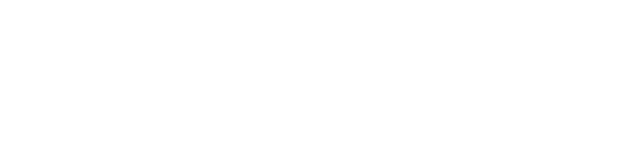
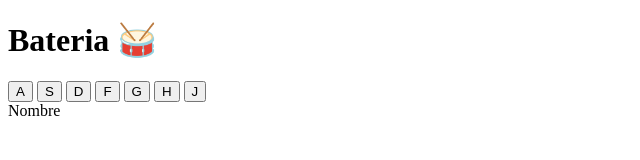
Before and after one commit to DidierHA/bateria, a plain HTML site: page index.html in a window 1280 px wide. Shown: the whole page, without its empty margins (0-640 px from the left). Drawn offline with Linux system fonts and the light colour scheme.

Commit message:
Actualizando el archivo index

```diff
--- a/index.html
+++ b/index.html
@@ -7,6 +7,16 @@
     <title>Titulo</title>
 </head>
 <body>
-
+    <h1>Bateria 🥁</h1>
+        <div class="contenedor">
+            <button>A</button>
+            <button>S</button>
+            <button>D</button>
+            <button>F</button>
+            <button>G</button>
+            <button>H</button>
+            <button>J</button>
+        </div>
+        <footer>Nombre</footer>
 </body>
 </html>
```
